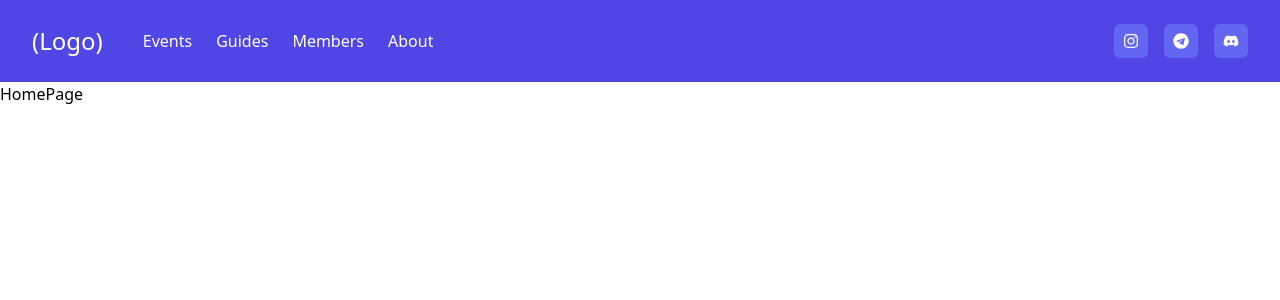
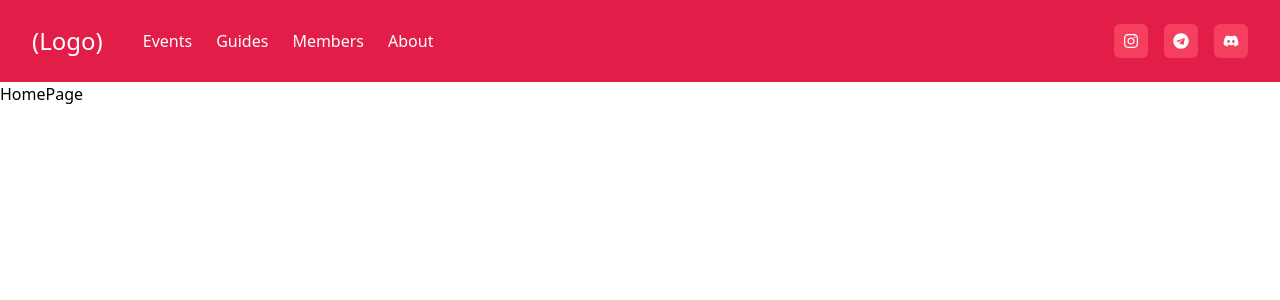
Before and after one commit to ckasidis/nextjs-contentful_blog, a Next.js app: page / in a window 1280 px wide. Shown: the top 300 px of the page. Built offline with nearby package versions, Linux system fonts and the light colour scheme.

Commit message:
update theme

```diff
--- a/tailwind.config.js
+++ b/tailwind.config.js
@@ -8,8 +8,8 @@ module.exports = {
 	theme: {
 		extend: {
 			colors: {
-				primary: colors.indigo,
-				secondary: colors.red,
+				primary: colors.rose,
+				secondary: colors.blue,
 				neutral: colors.gray,
 			},
 		},
```
